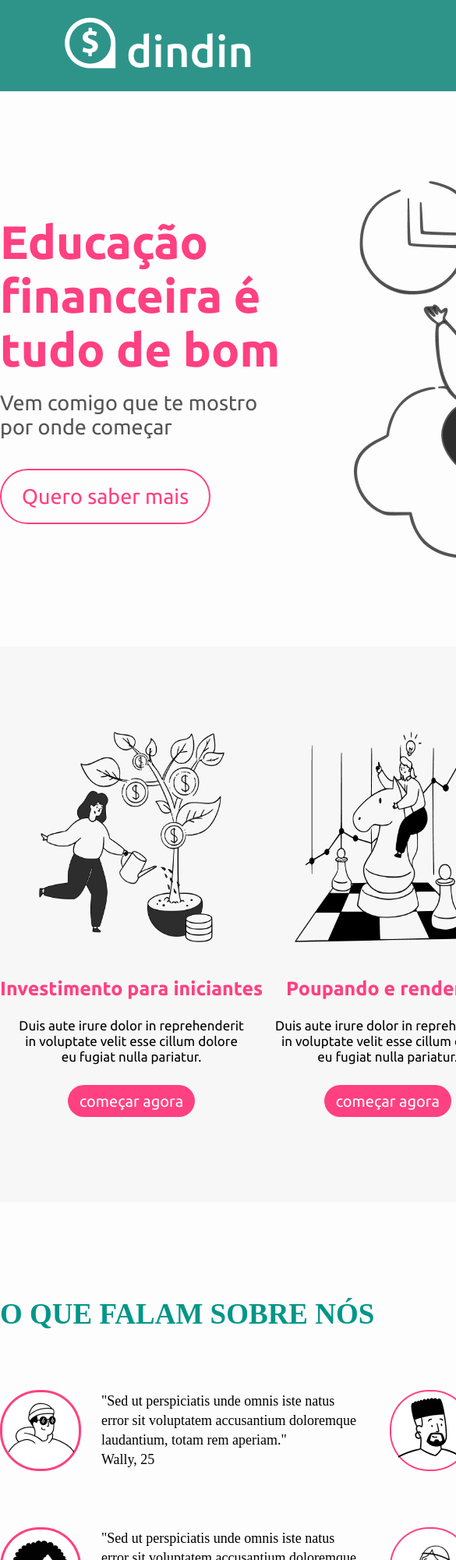
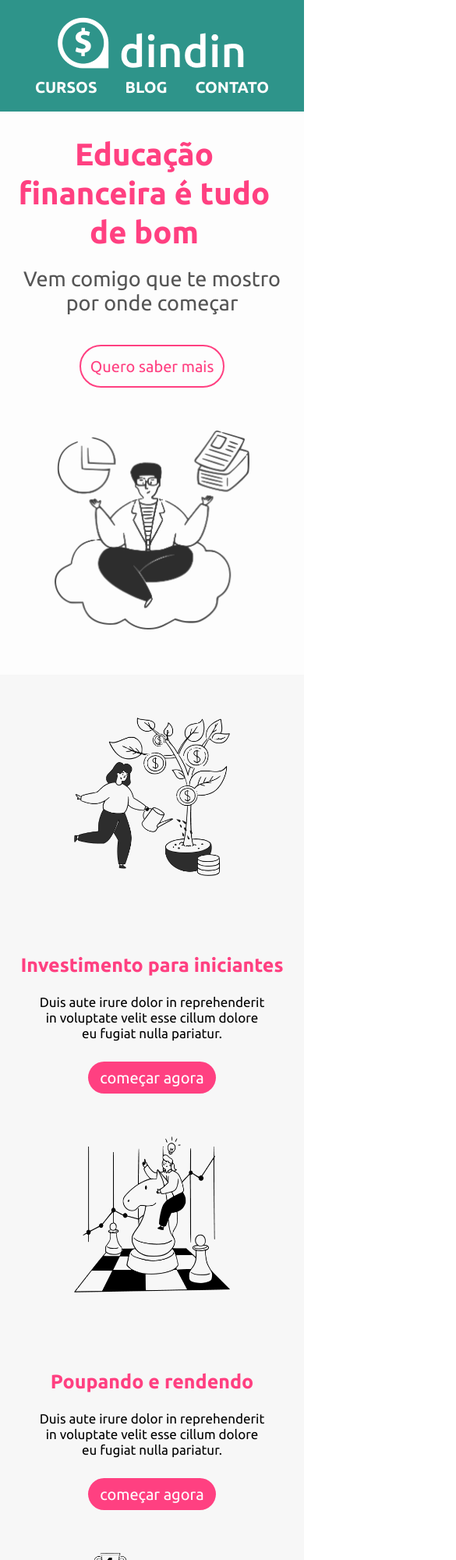
Before and after one commit to tarikraposo/dindin-gama-academy, a plain HTML site: page index.html in a window 390 px wide. Shown: the top 2000 px of the page at 78% size, 585 px wide, since content can reach past the window. Drawn offline with Linux system fonts and the light colour scheme.

Commit message:
iniciando mediaquery

```diff
--- a/index.html
+++ b/index.html
@@ -9,6 +9,7 @@
     <link rel="preconnect" href="https://fonts.gstatic.com" crossorigin />
     <link href="https://fonts.googleapis.com/css2?family=Ubuntu:wght@400;500;700&display=swap" rel="stylesheet"/>
     <link rel="stylesheet" href="./public/css/style.css" />
+    <link rel="stylesheet" href="public/css/mediaquery.css"/>
   </head>
   <body>
     <div class="grid">
@@ -67,15 +68,15 @@
               <div class="item-section-3">
                 <div class="brief-section-3">
                   <img src="public/img/icon-wally.png" alt="wally">
-                  <p>"Sed ut perspiciatis unde omnis iste natus<br> error sit voluptatem
-                    accusantium doloremque<br> laudantium, totam rem aperiam."<br>
+                  <p>"Sed ut perspiciatis unde omnis iste natus error sit voluptatem
+                    accusantium doloremque laudantium, totam rem aperiam."
                     Wally, 25
                   </p>
                 </div>
                 <div class="brief-section-3">
                   <img src="public/img/icon-whoopi.png" alt="whoopi">
-                  <p>"Sed ut perspiciatis unde omnis iste natus<br> error sit voluptatem
-                    accusantium doloremque<br> laudantium, totam rem aperiam."<br>
+                  <p>"Sed ut perspiciatis unde omnis iste natus error sit voluptatem
+                    accusantium doloremque laudantium, totam rem aperiam."
                     Whoopi Goldberg, 37
                  </p>
                 </div>
@@ -83,15 +84,15 @@
               <div class="item-section-3">
                 <div class="brief-section-3">
                   <img src="public/img/icon-jaden.png" alt="jaden">
-                  <p>"Sed ut perspiciatis unde omnis iste natus<br> error sit voluptatem
-                    accusantium doloremque<br> laudantium, totam rem aperiam."<br>
+                  <p>"Sed ut perspiciatis unde omnis iste natus error sit voluptatem
+                    accusantium doloremque laudantium, totam rem aperiam."
                     Jaden Smith, 23
                   </p>
                 </div>
                 <div class="brief-section-3">
                   <img src="public/img/icon-jane.png" alt="jane">
-                  <p>"Sed ut perspiciatis unde omnis iste natus<br> error sit voluptatem
-                    accusantium doloremque<br> laudantium, totam rem aperiam."<br>
+                  <p>"Sed ut perspiciatis unde omnis iste natus error sit voluptatem
+                    accusantium doloremque laudantium, totam rem aperiam."<br>
                     Janes Joplin, 29
                   </p>
                 </div>
--- a/public/css/footer.css
+++ b/public/css/footer.css
@@ -6,12 +6,13 @@
     display: flex;
     margin: 0 auto;
     max-width: 1440px;
+    max-height: 217px;
+    height: 100%;
     width: 100%;
     display: flex;
     align-items: center;
     justify-content: space-between;
     background: #2E948A;
-    padding: 30px 82px 10px 82px;
     background-color: #2E948A;
   }
   .ul-footer li{
--- a/public/css/header.css
+++ b/public/css/header.css
@@ -1,5 +1,6 @@
 .nav-container-0{
     background-color: #2E948A;
+
   }
   .header > .nav {
     display: flex;
@@ -18,7 +19,8 @@
     align-items: center;
     justify-content: space-between;
     background: #2E948A;
-    padding: 20px 82px;
+    padding-top: 20px;
+
   }
   .nav ul{
     padding: 0px;
--- a/public/css/mediaquery.css
+++ b/public/css/mediaquery.css
@@ -1,20 +1,69 @@
-@media screen and (max-width: 660px) {
-    .header {
-      padding: 20px 36px 26px 50px;
-    }
+@media screen and (max-width: 1620px) {
+  .nav {
+    justify-content: space-around;
+  }
+  .footer {
+    justify-content: space-around;
+  }
+}
+@media screen and (max-width: 480px) {
+
+  .grid {
+    display: flex;
+    flex-direction: column;
+    flex-shrink: 1;
+    text-align: center;
+  }
+  .nav{
+    flex-direction: column;
+    padding-bottom: 20px;
+  }
+  .section-1{
+    flex-direction: column;
+
+  }
+  .section-1 h1{
+    padding-top: 30px;
+    font-size: 40px;
+    max-width: 350px;
+    line-height: 50px;
+
+  }
+  .section-1 img {
+    flex-direction: column;
+    max-width: 250px;
+    height: auto;
+    padding: 55px 0px;
+  }
+  .section-1 button {
+    font-size: 20px;
+    padding: 10px 12px;
   }
 
-  @media screen and (max-width: 560px) {
-    .header {
-      padding: 20px 20px 26px 20px;
-      flex-direction: column;
-    }
+  .section-2{
+    flex-direction: column;
+    padding-bottom: 55px;
+  }
+  .section-2 img{
+    padding: 55px 0px;
+    max-width: 200px;
+    height: auto;
+  }
+  .section-3{
+    flex-direction: column;
 
-    .header > .nav {
-      flex-direction: column;
-    }
+  }
+  .section-3-row{
+    flex-direction: column;
+  }
+  .item-section-3 {
+    margin: 0px 10px;
+  }
+  .brief-section-3 {
+    padding: 40px 0px;
+  }
+  .section-4{
+    flex-direction: column;
+  }
 
-    .header > .nav > li {
-      padding: 5px 0px;
-    }
-  }
+}
--- a/public/css/style.css
+++ b/public/css/style.css
@@ -19,7 +19,7 @@ body {
   align-items: center;
   justify-content: center;
   display: flex;
-  background-color: #FDFDFD;
+  background: #FDFDFD;
 }
 .section-1{
   background-color: #FDFDFD;
@@ -163,6 +163,7 @@ body {
   text-transform: uppercase;
 }
 .section-3 p{
+  max-width: 363px;
   font-family: 'Nunito';
   font-style: normal;
   font-weight: 300;
```
Also changed, not shown: public/contato.html (+1 -0 lines).
